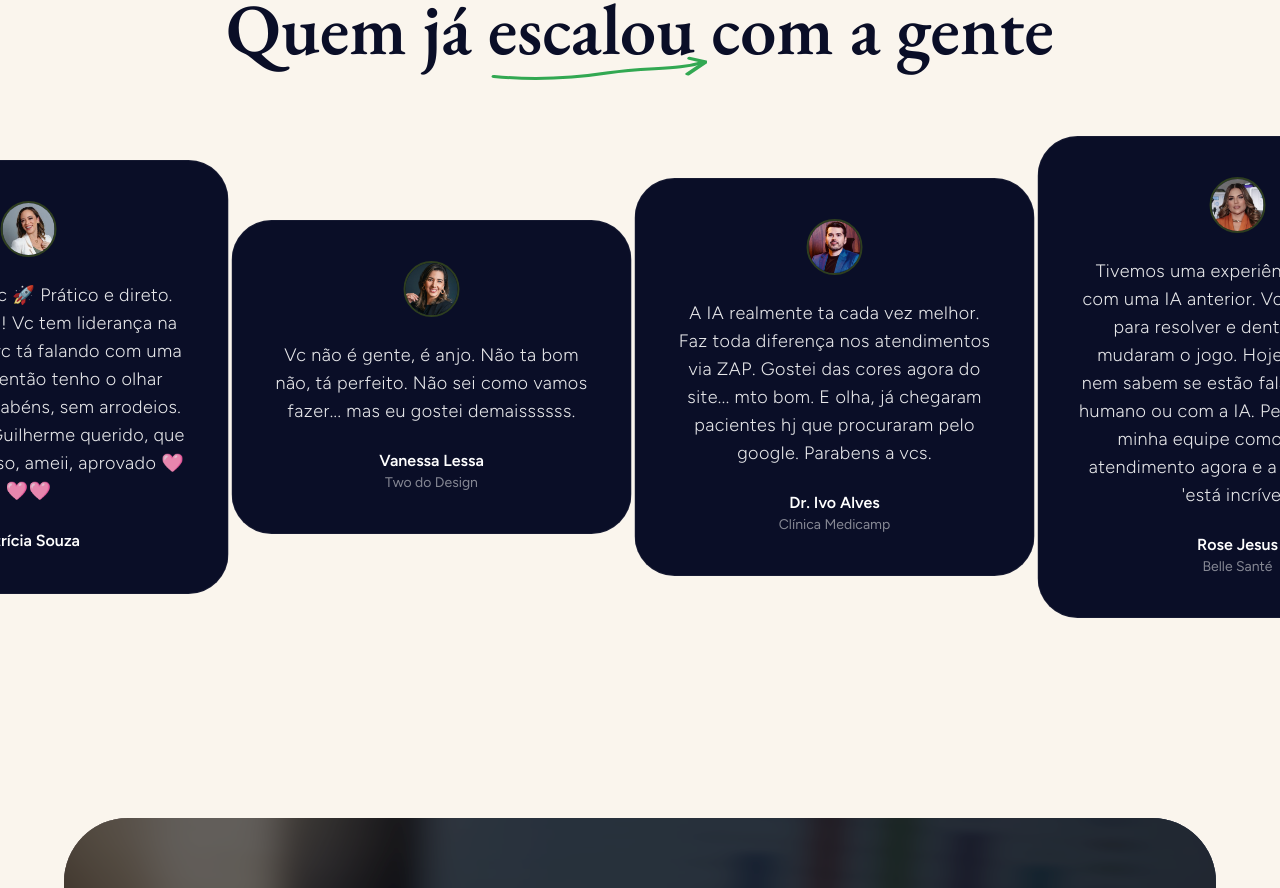
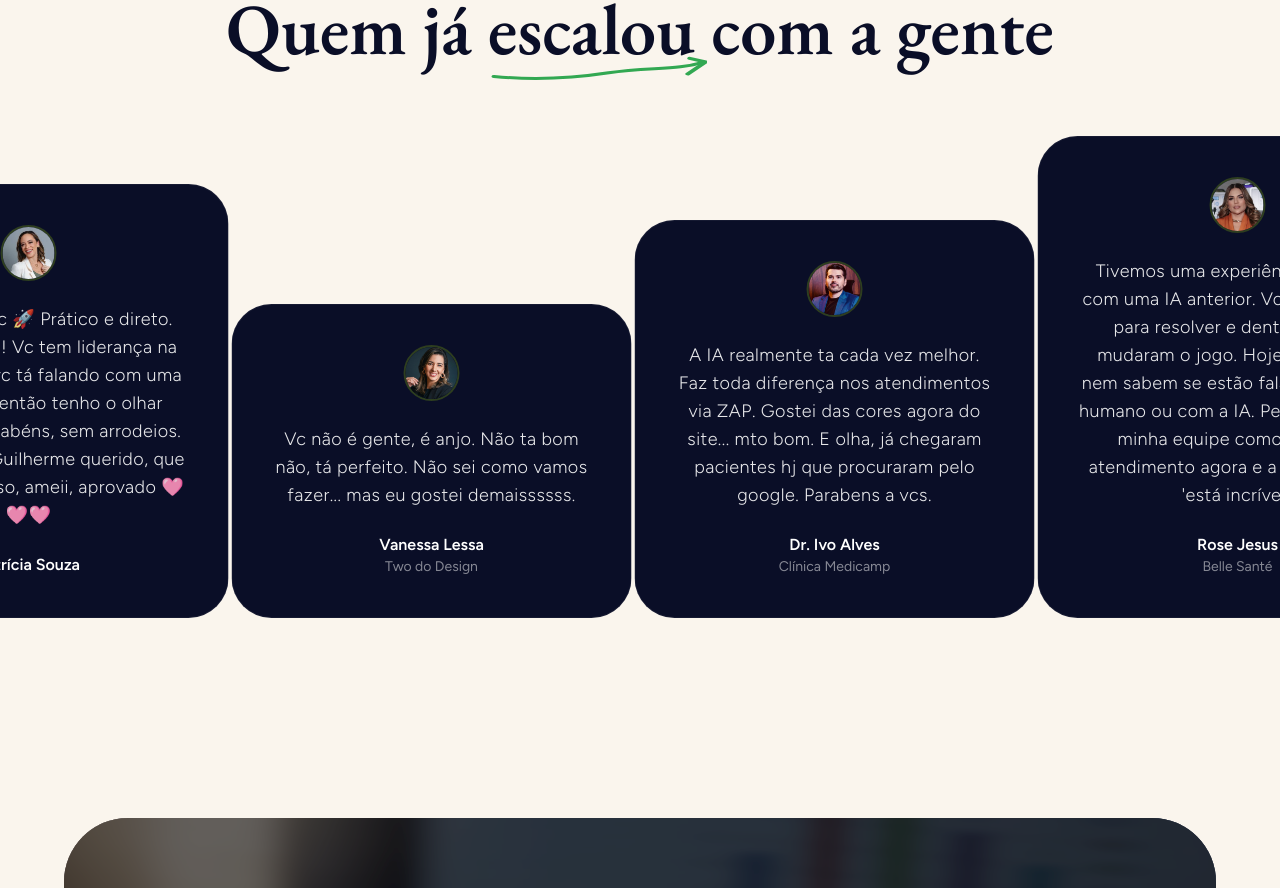
Before and after one commit to intelli-ia/intelli-website, a React (Vite) app in the folder web/: page / in a window 1280 px wide. Shown: the part 3240-4128 px from the top of the page. Built offline with nearby package versions, Linux system fonts and the light colour scheme.

Commit message:
feat: add childrenAlignment prop to Marquee component and update testimonials section usage

```diff
--- a/web/src/components/sections/testimonials.tsx
+++ b/web/src/components/sections/testimonials.tsx
@@ -85,7 +85,10 @@ export function Testimonials() {
             </div>
 
             <div className="relative">
-                <Marquee className="[--duration:60s] md:[--duration:120s] [--gap:3px] items-end">
+                <Marquee
+                    className="[--duration:60s] md:[--duration:120s] [--gap:3px]"
+                    childrenAlignment="end"
+                >
                     {testimonials.map((t, i) => (
                         <div
                             key={i}
--- a/web/src/components/ui/marquee.tsx
+++ b/web/src/components/ui/marquee.tsx
@@ -7,6 +7,7 @@ interface MarqueeProps {
     children?: React.ReactNode;
     vertical?: boolean;
     repeat?: number;
+    childrenAlignment?: "start" | "center" | "end" | "stretch";
     [key: string]: any;
 }
 
@@ -17,6 +18,7 @@ export function Marquee({
     children,
     vertical = false,
     repeat = 4,
+    childrenAlignment = "center",
     ...props
 }: MarqueeProps) {
     return (
@@ -37,10 +39,14 @@ export function Marquee({
                     <div
                         key={i}
                         className={cn("flex shrink-0 justify-start [gap:var(--gap)]", {
-                            "animate-marquee flex-row items-center": !vertical,
+                            "animate-marquee flex-row": !vertical,
                             "animate-marquee-vertical flex-col": vertical,
                             "reverse": reverse,
                             "group-hover:[animation-play-state:paused]": pauseOnHover,
+                            "items-start": childrenAlignment === "start",
+                            "items-center": childrenAlignment === "center",
+                            "items-end": childrenAlignment === "end" || (vertical && childrenAlignment === "stretch"),
+                            "items-stretch": childrenAlignment === "stretch" && !vertical,
                         })}
                     >
                         {children}
```
